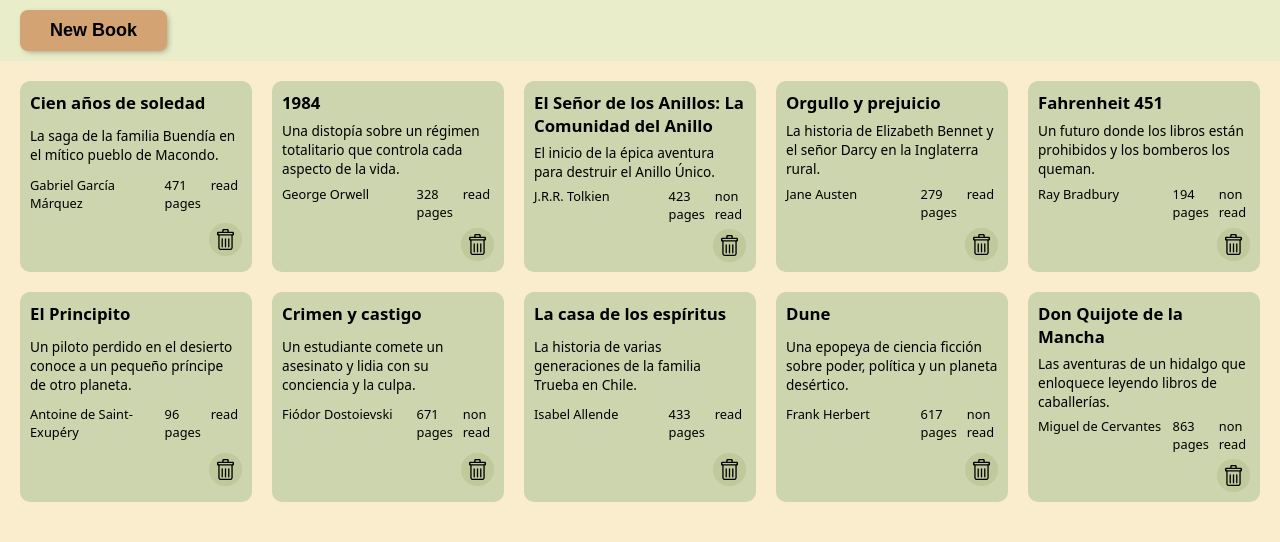
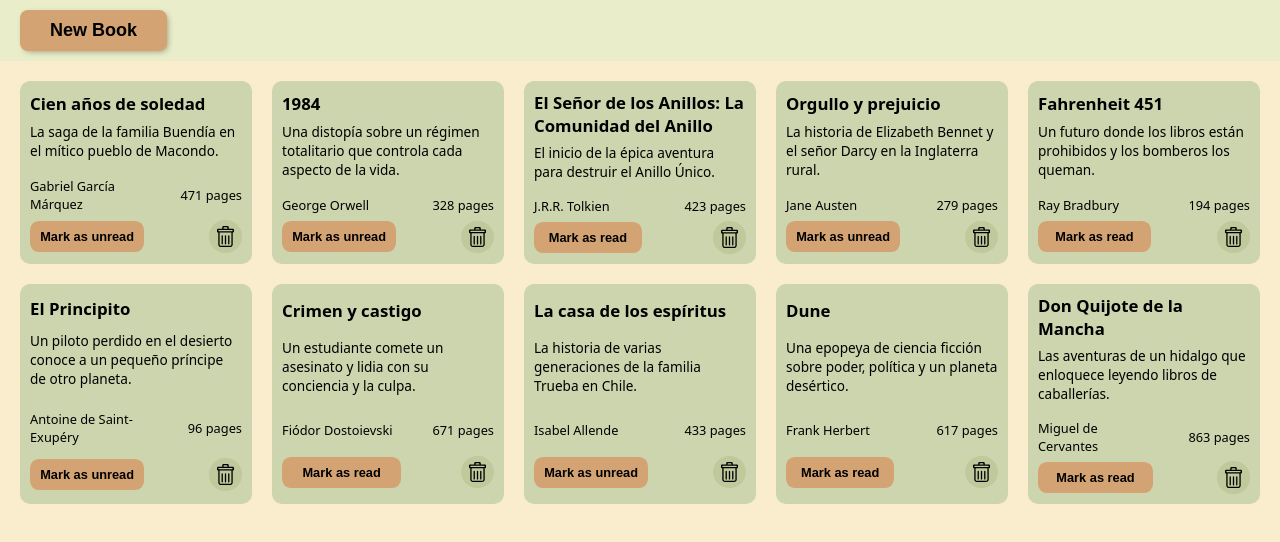
Before and after one commit to raidelo/library-top, a plain HTML site: page index.html in a window 1280 px wide. Drawn offline with Linux system fonts and the light colour scheme.

Commit message:
feat: add button to toggle the read status of a book

```diff
--- a/css/style.css
+++ b/css/style.css
@@ -39,6 +39,8 @@ body {
   box-sizing: border-box;
 }
 
+/* Header */
+
 header {
   background-color: var(--beige);
   padding: 10px 20px;
@@ -53,6 +55,8 @@ header {
   font-weight: bold;
   box-shadow: 2px 2px 6px -2px var(--beige-shadow);
 }
+
+/* main */
 
 #info {
   font-size: 16px;
@@ -75,22 +79,44 @@ header {
   padding: 10px;
 
   display: grid;
-  grid-template-rows: min-content minmax(1fr, 50px) min-content min-content;
+  grid-template: min-content minmax(1fr, 50px) repeat(2, min-content) / 3fr 1fr;
+  grid-template-areas: "title title" "description description" "author pages" "read trash";
   gap: 6px;
+
+  align-items: center;
 
   .title {
     font-size: 1.05em;
+    grid-area: title;
   }
 
   .description {
     font-size: 0.85em;
+    grid-area: description;
+    margin-bottom: 10px;
   }
 
-  .card-footer {
+  .author {
+    grid-area: author;
+  }
+
+  .pages {
+    grid-area: pages;
+    justify-self: end;
+  }
+
+  .toggle-read {
+    padding: 8px;
+    border-radius: 0.7em;
+    border: none;
+    background-color: var(--light-bronze);
+    font-weight: bold;
+  }
+
+  .author,
+  .pages,
+  .toggle-read {
     font-size: 0.8em;
-    display: grid;
-    gap: 10px;
-    grid-template-columns: 4fr 1fr 1fr;
   }
 
   .trash {
@@ -101,6 +127,7 @@ header {
     padding: 6px;
     border-radius: 1rem;
     overflow: visible;
+    grid-area: trash;
   }
 }
 
@@ -114,8 +141,6 @@ header {
     transform: scale(1.02);
   }
 }
-
-/* Main */
 
 .creating-book {
   display: grid;
--- a/js/app.js
+++ b/js/app.js
@@ -296,6 +296,30 @@ function removeBook(id) {
 /**
  * @param {Event} event
  * */
+function handleReadChange(event) {
+  if (!(event.target && event.target instanceof HTMLElement)) return;
+  const card = event.target.closest(".card");
+  if (!(card && card instanceof HTMLElement)) return;
+  const bookId = card.dataset.id;
+  if (bookId === undefined) return;
+  toggleRead(bookId);
+  renderCards();
+}
+
+/**
+ * @param {string} bookId
+ * */
+function toggleRead(bookId) {
+  for (const book of books) {
+    if (book.id === bookId) {
+      book.read = !book.read;
+    }
+  }
+}
+
+/**
+ * @param {Event} event
+ * */
 function handleMainEvent(event) {
   if (!(event.target && event.target instanceof HTMLElement)) return;
 
@@ -308,6 +332,8 @@ function handleMainEvent(event) {
     renderCards();
   } else if (event.target.matches("#new-book")) {
     newBookHandler();
+  } else if (event.target.matches(".toggle-read")) {
+    handleReadChange(event);
   }
 }
 
@@ -329,23 +355,22 @@ function renderCards() {
 
   books.forEach(({ title, description, author, pages, read, id: cardId }) => {
     const card = createElement("div", "card");
-    const cardFooter = createElement("div", "card-footer");
-
-    cardFooter.append(
-      createElement("p", "author", author),
-      createElement("p", "pages", `${pages} pages`),
-      createElement("p", "read", read ? "read" : "non read"),
-    );
 
     card.append(
       createElement("h3", "title", title),
       createElement("p", "description", description),
-      cardFooter,
+      createElement("p", "author", author),
+      createElement("p", "pages", `${pages} pages`),
       (() => {
-        const trash = document.createElement("img");
-        trash.className = "trash";
+        const button = document.createElement("button");
+        button.type = "button";
+        button.className = "toggle-read";
+        button.textContent = read ? "Mark as unread" : "Mark as read";
+        return button;
+      })(),
+      (() => {
+        const trash = createElement("img", "trash");
         trash.setAttribute("src", "./static/trash.svg");
-
         return trash;
       })(),
     );
```
